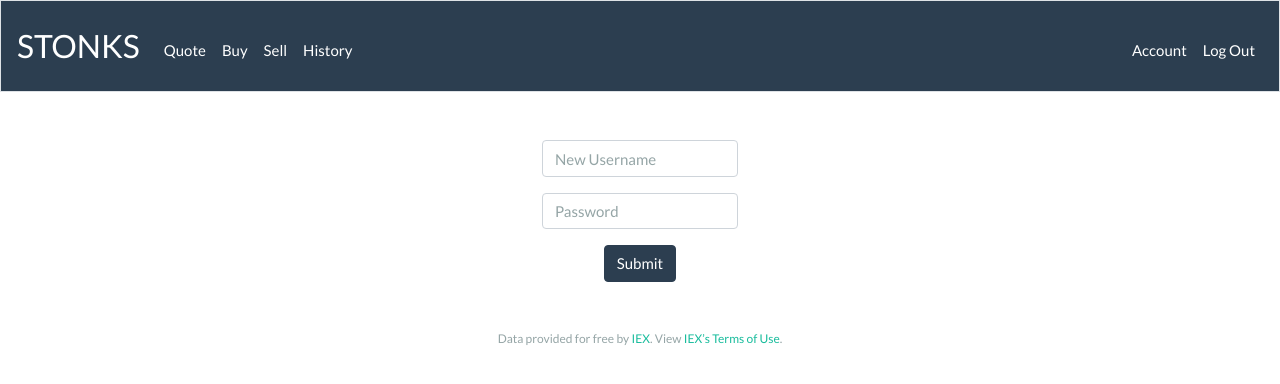
After one commit to alexbota/stonks, a Flask app: page /username in a window 1280 px wide. The commit adds this page. Shown: the top 384 px of the page. Run offline with Flask 2, Linux system fonts and the light colour scheme; a user stored in the database is signed in; some libraries are stand-ins or nearby versions.

Commit message:
Added username change option and optimized code

```diff
--- a/app.py
+++ b/app.py
@@ -12,7 +12,7 @@ from helpers import apology, login_required, lookup, usd
 
 # Configure application
 app = Flask(__name__)
-app.secret_key = '3gnd43k19'
+app.secret_key = '32k32'
 
 # Ensure templates are auto-reloaded
 app.config["TEMPLATES_AUTO_RELOAD"] = True
@@ -53,11 +53,10 @@ if not os.environ.get("API_KEY"):
 @login_required
 def index():
     """Show portfolio of stocks"""
-    user = session["user_id"]
     cash = db.execute(
-        "SELECT cash FROM users WHERE id=:user", user=user)[0].get("cash")
+        "SELECT cash FROM users WHERE id=:id", id=session["user_id"])[0].get("cash")
     stocks = db.execute(
-        "SELECT * FROM shareholders WHERE user=:user ORDER BY symbol", user=user)
+        "SELECT * FROM shareholders WHERE id=:id ORDER BY symbol", id=session["user_id"])
     return render_template("index.html", cash=cash, stocks=stocks)
 
 
@@ -203,7 +202,7 @@ def register():
         usernames = db.execute(
             "SELECT username FROM users WHERE username=:username", username=username)
         if usernames:
-            flash('Username already exsists', 'error')
+            flash('Username already taken', 'error')
             return render_template('register.html')
         password = request.form.get("password")
         confirm_password = request.form.get("confirm_password")
@@ -213,7 +212,7 @@ def register():
                        username=username, hash=password)
             return redirect("/login")
         else:
-            flash('Both password inputs must match', 'error')
+            flash('Both password fields must match', 'error')
             return render_template('register.html')
 
 
@@ -221,7 +220,8 @@ def register():
 @login_required
 def account():
     """View and change account settings"""
-    return render_template("account.html")
+    return render_template("account.html", username=db.execute(
+        "SELECT username FROM users WHERE id=:id", id=session["user_id"])[0].get("username"))
 
 
 @app.route("/password", methods=["GET", "POST"])
@@ -237,7 +237,7 @@ def password():
             flash('Incorrect Password', 'error')
             return render_template("password.html")
         elif request.form.get("new_password") != request.form.get("confirm_password"):
-            flash('Both password inputs must match', 'error')
+            flash('Both password fields must match', 'error')
             return render_template("password.html")
         else:
             password = generate_password_hash(
@@ -245,6 +245,28 @@ def password():
             db.execute("UPDATE users SET hash=:password WHERE id=:id",
                        password=password, id=session["user_id"])
             flash('Password changed successfully', 'success')
+            return redirect("/account")
+
+
+@app.route("/username", methods=["GET", "POST"])
+@login_required
+def username():
+    """Change account username"""
+    if request.method == "GET":
+        return render_template("username.html")
+    else:
+        rows = db.execute("SELECT * FROM users WHERE id = :id",
+                          id=session["user_id"])
+        if len(rows) != 1 or not check_password_hash(rows[0]["hash"], request.form.get("password")):
+            flash('Incorrect Password', 'error')
+            return render_template("username.html")
+        elif db.execute("SELECT username FROM users WHERE username=:username", username=request.form.get("username")):
+            flash('Username already taken', 'error')
+            return render_template('username.html')
+        else:
+            db.execute("UPDATE users SET username=:username WHERE id=:id",
+                       username=request.form.get("username"), id=session["user_id"])
+            flash('Username changed successfully', 'success')
             return redirect("/account")
 
 
--- a/templates/account.html
+++ b/templates/account.html
@@ -11,7 +11,7 @@ Account
     <div class="container">
       <div class="row">
         <div class="col-sm">
-          <h4 class="card-title">AlexBTO</h4>
+          <h4 class="card-title">{{ username }}</h4>
           <h6 class="card-subtitle mb-2 text-muted">USERNAME</h6>
         </div>
         <div class="col-sm">
--- /dev/null
+++ b/templates/username.html
@@ -0,0 +1,17 @@
+{% extends "layout.html" %}
+
+{% block title %}
+Change Username
+{% endblock %}
+
+{% block main %}
+<form action="/username" method="post">
+  <div class="form-group">
+    <input class="form-control" name="username" placeholder="New Username" type="text" required="required">
+  </div>
+  <div class="form-group">
+    <input class="form-control" name="password" placeholder="Password" type="password" required="required">
+  </div>
+  <button class="btn btn-primary" type="submit">Submit</button>
+</form>
+{% endblock %}
```
Also changed, not shown: finance.db.
